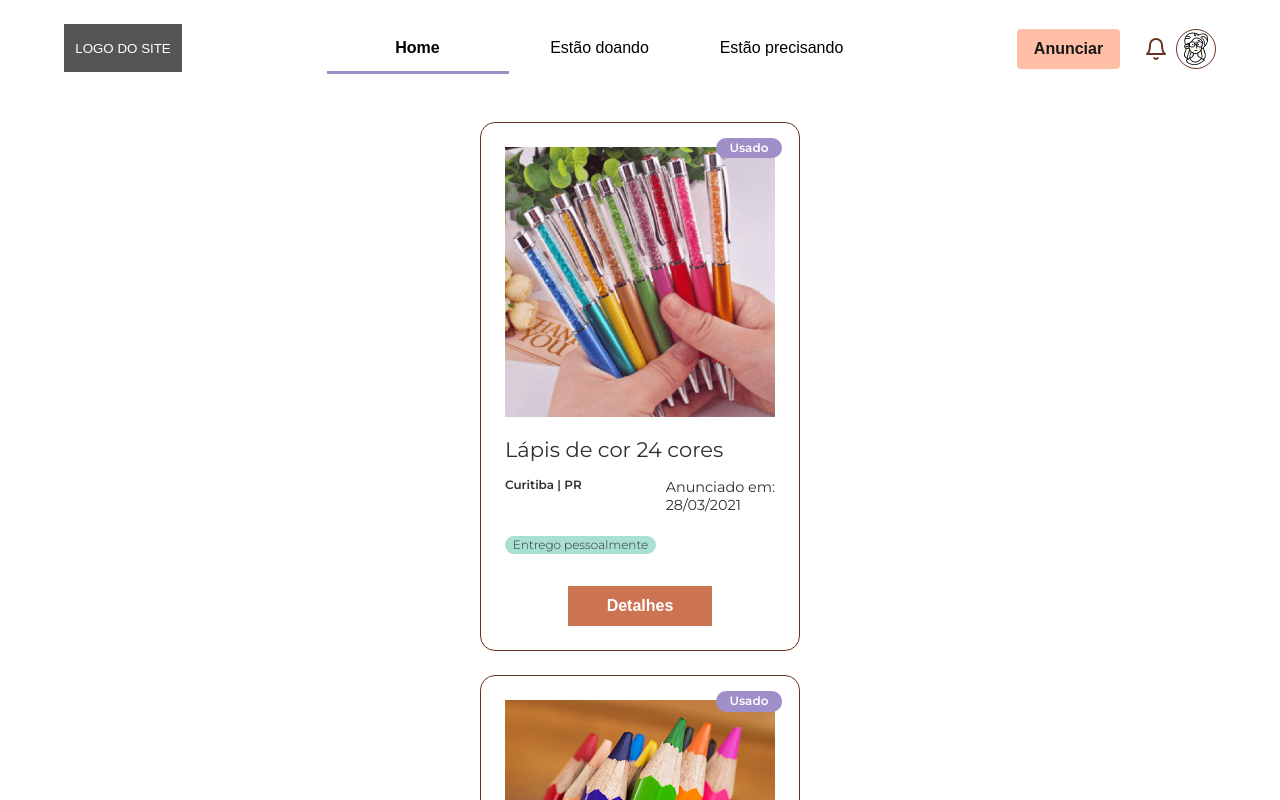
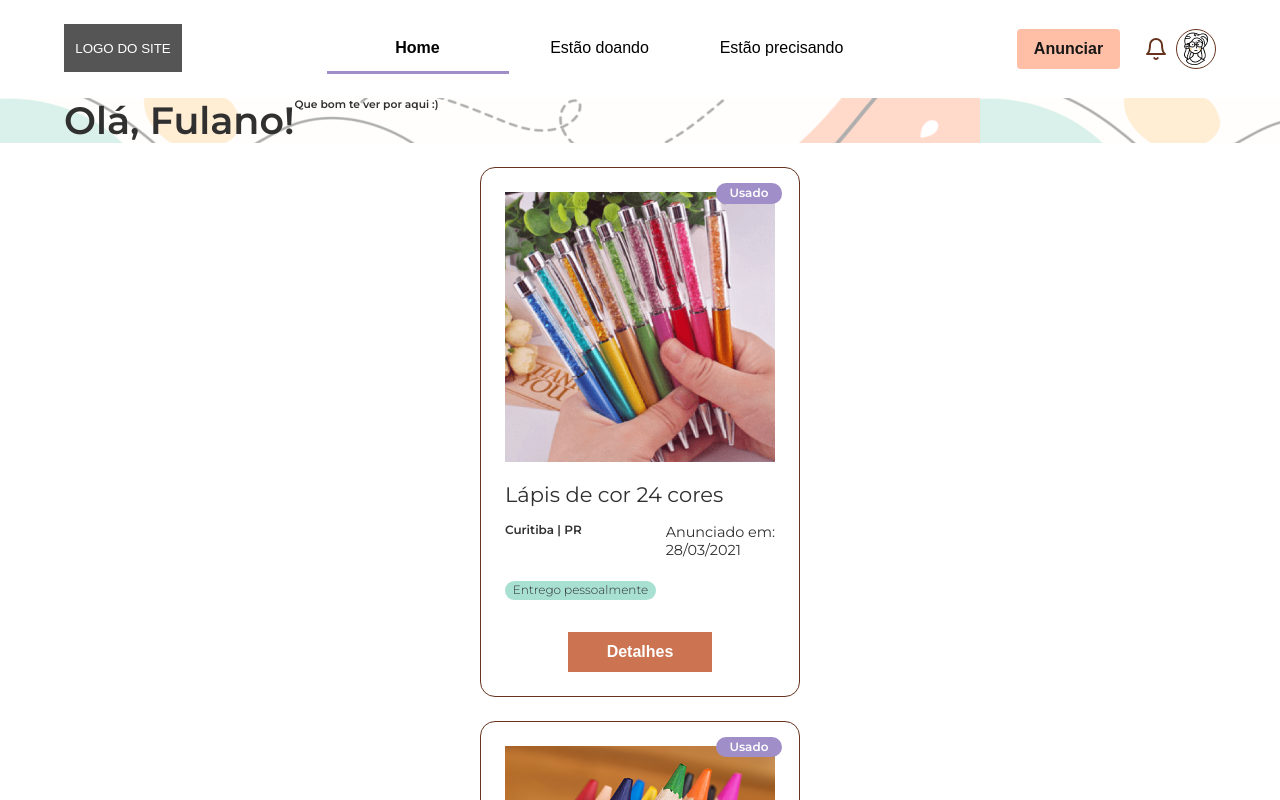
Before and after one commit to FCamara-Squad13/Mobile, a React (Create React App) app: page /teste in a window 1280 px wide. Shown: the top 800 px of the page. Built offline with nearby package versions, Linux system fonts and the light colour scheme.

Commit message:
Add Hero component to Test page for CSS experimentation

```diff
--- a/src/pages/Teste/index.tsx
+++ b/src/pages/Teste/index.tsx
@@ -5,11 +5,13 @@ import CardHolder from "../../components/CardHolder";
 import ButtonVerMais from "../../components/ButtonVerMais";
 import Navbar from "../../components/Navbar";
 import Footer from "../../components/Footer";
+import Hero from "../../components/Hero";
 
 const Teste: React.FC = () => {
   return (
     <>
       <Navbar />
+      <Hero />
       <CardHolder />
       <ButtonVerMais />
       <Footer />
```
